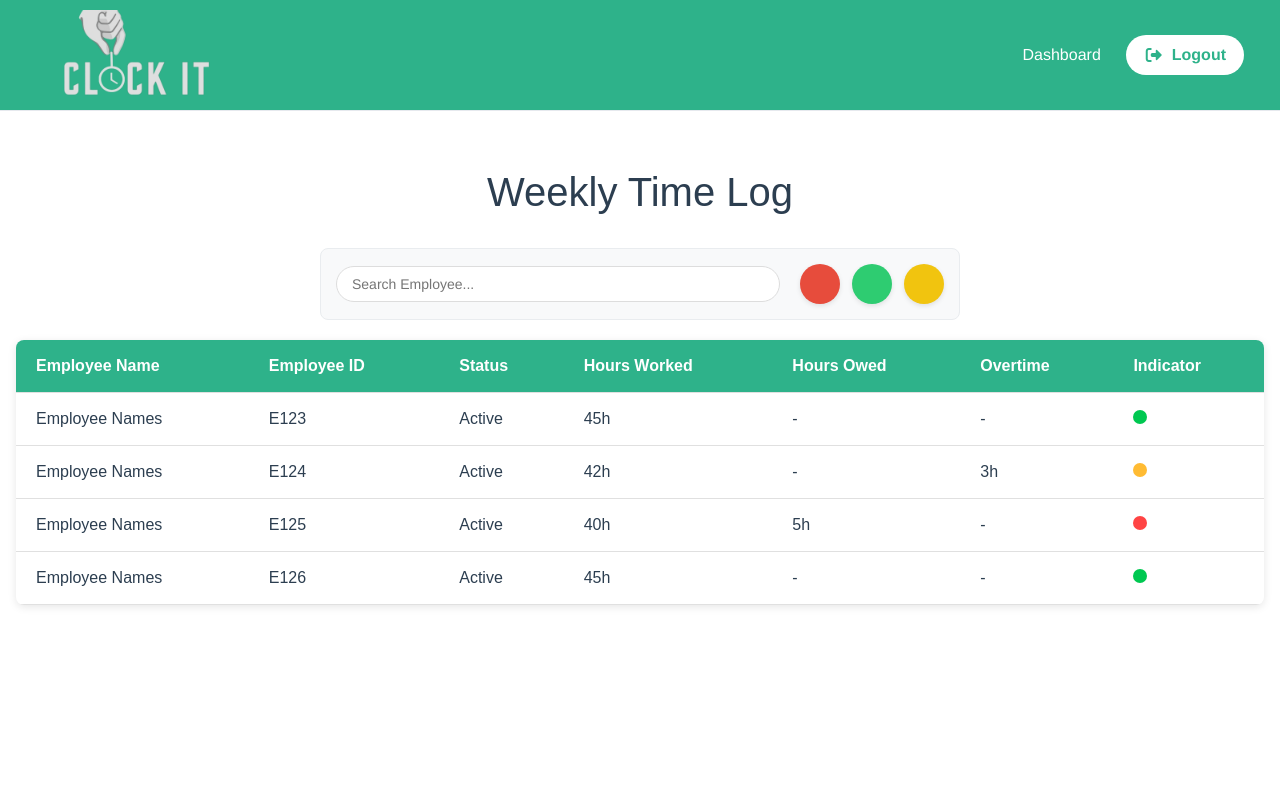
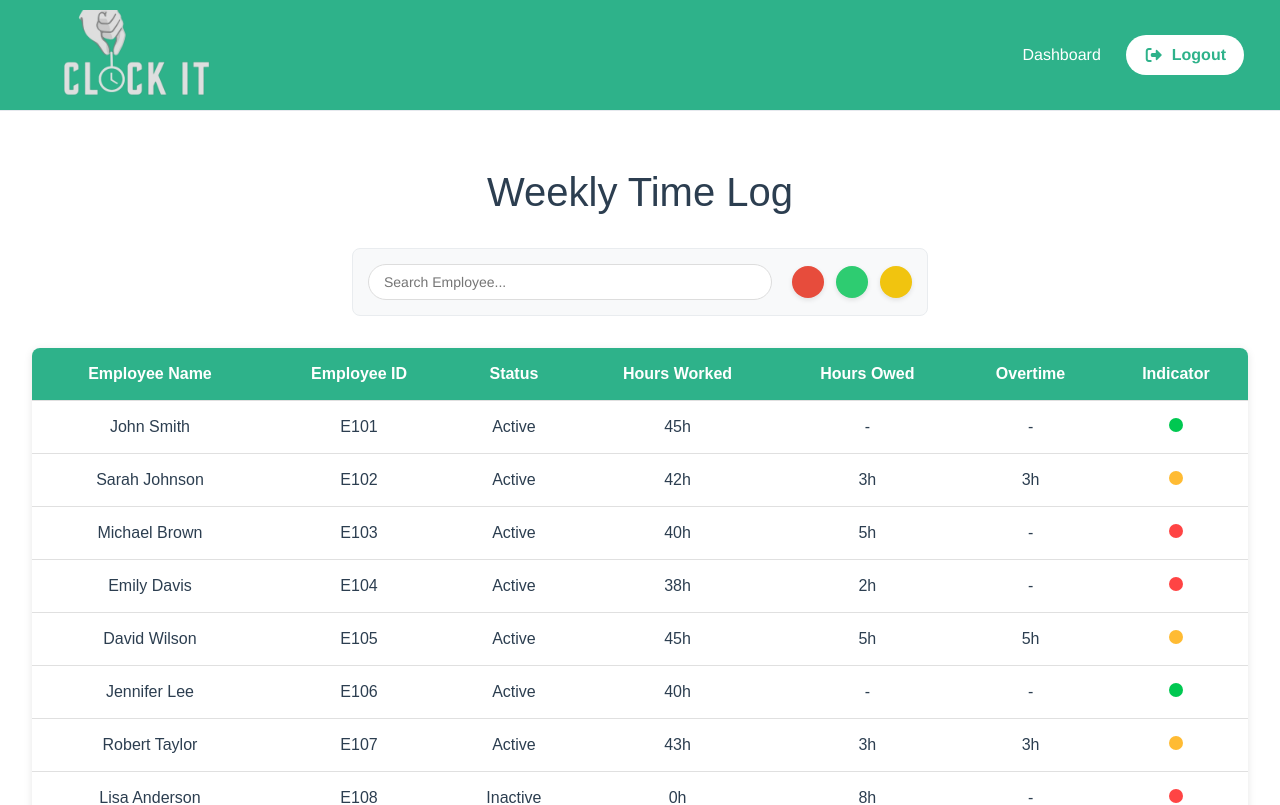
Before and after one commit to Brayn-Meyer/team-nieshaan-zoe, a Vue app in the folder Fontend/: page /Timelog in a window 1280 px wide. Shown: the top 805 px of the page. Built offline with nearby package versions, Linux system fonts and the light colour scheme; no server answers.

Commit message:
Completed frontend Timelog

```diff
--- a/Fontend/src/components/EmployeeTable.vue
+++ b/Fontend/src/components/EmployeeTable.vue
@@ -88,8 +88,8 @@
             <tr>
               <th scope="col">Name</th>
               <th scope="col">Employee ID</th>
+              <th scope="col">Department</th>
               <th scope="col">Roles</th>
-              <th scope="col">Department</th>
               <th scope="col">Status</th>
               <th scope="col">Action</th>
             </tr>
@@ -98,8 +98,8 @@
             <tr v-for="employee in filteredList" :key="employee.id">
               <td>{{ employee.name }}</td>
               <td>{{ employee.employeeId }}</td>
+             <td>{{ employee.department }}</td>
               <td>{{ employee.roles }}</td>
-              <td>{{ employee.department }}</td>
               <td>{{ employee.status }}</td>
               <td>
                 <div class="dropdown">
@@ -1338,7 +1338,6 @@ th {
 .employee-table {
   margin: 0 auto;
   width: 95%;
-
   border-radius: 8px;
   box-shadow: 0 2px 4px rgba(0, 0, 0, 0.1);
 }
--- a/Fontend/src/components/TimeLog.vue
+++ b/Fontend/src/components/TimeLog.vue
@@ -13,13 +13,13 @@
         </tr>
       </thead>
       <tbody>
-        <tr v-for="employee in employees" :key="employee.id">
+        <tr v-for="employee in filteredEmployees" :key="employee.id">
           <td>{{ employee.name }}</td>
           <td>{{ employee.id }}</td>
           <td>{{ employee.status }}</td>
-          <td>{{ employee.hoursWorked }}</td>
-          <td>{{ employee.hoursOwed || '-' }}</td>
-          <td>{{ employee.overtime || '-' }}</td>
+          <td>{{ employee.hoursWorked }}h</td>
+          <td>{{ employee.hoursOwed > 0 ? employee.hoursOwed + 'h' : '-' }}</td>
+          <td>{{ employee.overtime > 0 ? employee.overtime + 'h' : '-' }}</td>
           <td>
             <span
               class="indicator"
@@ -28,65 +28,219 @@
                 'yellow': employee.indicator === 'yellow',
                 'red': employee.indicator === 'red'
               }"
+              @click="handleIndicatorClick(employee)"
             ></span>
           </td>
         </tr>
       </tbody>
     </table>
+
+    <div v-if="showPopup" class="popup-overlay">
+      <div class="popup-container">
+        <div class="popup-content">
+          <h3>Hours are balanced.</h3>
+          <p>Confirm changes for {{ popupEmployee?.name }}?</p>
+          <div class="popup-buttons">
+            <button class="popup-btn popup-btn-no" @click="cancelChange">No</button>
+            <button class="popup-btn popup-btn-yes" @click="confirmChange">Yes</button>
+          </div>
+        </div>
+      </div>
+    </div>
   </div>
 </template>
 
-<script setup>
-const employees = [
-  { name: "Employee Names", id: "E123", status: "Active", hoursWorked: "45h", hoursOwed: "-", overtime: "-", indicator: "green" },
-  { name: "Employee Names", id: "E124", status: "Active", hoursWorked: "42h", hoursOwed: "-", overtime: "3h", indicator: "yellow" },
-  { name: "Employee Names", id: "E125", status: "Active", hoursWorked: "40h", hoursOwed: "5h", overtime: "-", indicator: "red" },
-  { name: "Employee Names", id: "E126", status: "Active", hoursWorked: "45h", hoursOwed: "-", overtime: "-", indicator: "green" }
-];
+<script>
+export default {
+  name: 'TimeLog',
+  props: {
+    filterData: {
+      type: Object,
+      default: () => ({ search: '', filter: null })
+    }
+  },
+  data() {
+    return {
+      employees: [
+        { name: "John Smith", id: "E101", status: "Active", hoursWorked: 45, hoursOwed: 0, overtime: 0, indicator: "green" },
+        { name: "Sarah Johnson", id: "E102", status: "Active", hoursWorked: 42, hoursOwed: 3, overtime: 3, indicator: "yellow" },
+        { name: "Michael Brown", id: "E103", status: "Active", hoursWorked: 40, hoursOwed: 5, overtime: 0, indicator: "red" },
+        { name: "Emily Davis", id: "E104", status: "Active", hoursWorked: 38, hoursOwed: 2, overtime: 0, indicator: "red" },
+        { name: "David Wilson", id: "E105", status: "Active", hoursWorked: 45, hoursOwed: 5, overtime: 5, indicator: "yellow" },
+        { name: "Jennifer Lee", id: "E106", status: "Active", hoursWorked: 40, hoursOwed: 0, overtime: 0, indicator: "green" },
+        { name: "Robert Taylor", id: "E107", status: "Active", hoursWorked: 43, hoursOwed: 3, overtime: 3, indicator: "yellow" },
+        { name: "Lisa Anderson", id: "E108", status: "Inactive", hoursWorked: 0, hoursOwed: 8, overtime: 0, indicator: "red" },
+        { name: "James Martinez", id: "E109", status: "Active", hoursWorked: 47, hoursOwed: 7, overtime: 7, indicator: "yellow" },
+        { name: "Amanda White", id: "E110", status: "Active", hoursWorked: 39, hoursOwed: 1, overtime: 0, indicator: "red" },
+        { name: "Christopher Garcia", id: "E111", status: "Active", hoursWorked: 41, hoursOwed: 0, overtime: 1, indicator: "green" },
+        { name: "Michelle Rodriguez", id: "E112", status: "Active", hoursWorked: 37, hoursOwed: 3, overtime: 0, indicator: "red" }
+      ],
+      showPopup: false,
+      popupEmployee: null
+    }
+  },
+  computed: {
+    filteredEmployees() {
+      let filtered = this.employees;
+
+      if (this.filterData.search) {
+        const query = this.filterData.search.toLowerCase();
+        filtered = filtered.filter(employee =>
+          employee.name.toLowerCase().includes(query) ||
+          employee.id.toLowerCase().includes(query)
+        );
+      }
+
+      if (this.filterData.filter) {
+        filtered = filtered.filter(employee =>
+          employee.indicator === this.filterData.filter
+        );
+      }
+
+      return filtered;
+    }
+  },
+  methods: {
+    handleIndicatorClick(employee) {
+      if (employee.indicator === 'yellow') {
+        this.popupEmployee = employee;
+        this.showPopup = true;
+      }
+    },
+    confirmChange() {
+      if (this.popupEmployee) {
+        this.popupEmployee.indicator = 'green';
+      }
+      this.closePopup();
+    },
+    cancelChange() {
+      this.closePopup();
+    },
+    closePopup() {
+      this.showPopup = false;
+      this.popupEmployee = null;
+    }
+  }
+}
 </script>
 
 <style scoped>
 .table-container {
-  margin: 1rem;
+  margin: 2rem;
   overflow-x: auto;
   border-radius: 8px;
   margin-bottom: 2rem;
   box-shadow: 0 2px 8px rgba(0, 0, 0, 0.1);
+  position: relative;
 }
-
 .time-log-table {
   width: 100%;
   border-collapse: collapse;
-  text-align: left;
   font-family: 'Poppins', sans-serif;
 }
-
 .time-log-table thead {
   background-color: #2EB28A;
   color: white;
 }
-
 .time-log-table th, .time-log-table td {
   padding: 14px 20px;
-  border-bottom: 1px solid #e0e0e0;
+  border-bottom: 1px solid #E0E0E0;
 }
-
 .indicator {
   display: inline-block;
   width: 14px;
   height: 14px;
   border-radius: 50%;
+  cursor: pointer;
+  transition: transform 0.2s;
+}
+.indicator:hover {
+  transform: scale(1.2);
+}
+.indicator.green {
+  background-color: #00C851;
+}
+.indicator.yellow {
+  background-color: #FFBB33;
+}
+.indicator.red {
+  background-color: #FF4444;
 }
 
-.indicator.green {
-  background-color: #00c851;
+.popup-overlay {
+  position: fixed;
+  top: 0;
+  left: 0;
+  width: 100%;
+  height: 100%;
+  background-color: rgba(0, 0, 0, 0.5);
+  display: flex;
+  justify-content: center;
+  align-items: center;
+  z-index: 1000;
 }
 
-.indicator.yellow {
-  background-color: #ffbb33;
+.popup-container {
+  background: white;
+  border-radius: 12px;
+  padding: 30px;
+  box-shadow: 0 10px 30px rgba(0, 0, 0, 0.3);
+  min-width: 400px;
+  text-align: center;
 }
 
-.indicator.red {
-  background-color: #ff4444;
+.popup-content h3 {
+  margin: 0 0 10px 0;
+  font-size: 20px;
+  font-weight: 600;
+  color: #333;
+  font-family: 'Poppins', sans-serif;
+}
+
+.popup-content p {
+  margin: 0 0 25px 0;
+  font-size: 16px;
+  color: #666;
+  font-family: 'Poppins', sans-serif;
+}
+
+.popup-buttons {
+  display: flex;
+  gap: 15px;
+  justify-content: center;
+}
+
+.popup-btn {
+  padding: 12px 30px;
+  border: none;
+  border-radius: 8px;
+  font-size: 14px;
+  font-weight: 600;
+  cursor: pointer;
+  transition: all 0.3s ease;
+  font-family: 'Poppins', sans-serif;
+  min-width: 100px;
+}
+
+.popup-btn-no {
+  background-color: #f8f9fa;
+  color: #333;
+  border: 2px solid #dee2e6;
+}
+
+.popup-btn-no:hover {
+  background-color: #e9ecef;
+  border-color: #adb5bd;
+}
+
+.popup-btn-yes {
+  background-color: #2EB28A;
+  color: white;
+  border: 2px solid #2EB28A;
+}
+
+.popup-btn-yes:hover {
+  background-color: #26997a;
+  border-color: #26997a;
 }
 </style>
--- a/Fontend/src/components/TimelogFilters.vue
+++ b/Fontend/src/components/TimelogFilters.vue
@@ -14,22 +14,22 @@
       <div class="filter-buttons">
         <button
           class="filter-btn btn-red"
-          :class="{ active: activeFilter === 'owed' }"
-          @click="setFilter('owed')"
+          :class="{ active: activeFilter === 'red' }"
+          @click="setFilter('red')"
         >
           <span class="tooltip">Hours Owed</span>
         </button>
         <button
           class="filter-btn btn-green"
-          :class="{ active: activeFilter === 'worked' }"
-          @click="setFilter('worked')"
+          :class="{ active: activeFilter === 'green' }"
+          @click="setFilter('green')"
         >
           <span class="tooltip">Hours Worked</span>
         </button>
         <button
           class="filter-btn btn-yellow"
-          :class="{ active: activeFilter === 'overtime' }"
-          @click="setFilter('overtime')"
+          :class="{ active: activeFilter === 'yellow' }"
+          @click="setFilter('yellow')"
         >
           <span class="tooltip">Hours Overtime</span>
         </button>
@@ -37,6 +37,7 @@
     </div>
   </div>
 </template>
+
 <script>
 export default {
   name: 'TimelogFilters',
@@ -65,6 +66,7 @@ export default {
   }
 }
 </script>
+
 <style scoped>
 h1{
     text-align: center;
@@ -75,11 +77,11 @@ h1{
 .timelog-filters {
   margin-bottom: 20px;
   display: flex;
-  justify-content: center; /* Center the filter section */
+  justify-content: center;
 }
 .filter-section {
   display: flex;
-  width: 50%; /* Set to 50% width */
+  width: 45%;
   gap: 20px;
   align-items: center;
   padding: 15px;
@@ -88,7 +90,7 @@ h1{
   border: 1px solid #E9ECEF;
 }
 .search-container {
-  flex: 1; /* Take available space */
+  flex: 1;
   min-width: 0;
 }
 .search-input {
@@ -111,10 +113,10 @@ h1{
   flex-shrink: 0;
 }
 .filter-btn {
-  width: 40px;
-  height: 40px;
+  width: 32px;
+  height: 32px;
   border-radius: 50%;
-  border: none;
+  border: 2px solid transparent;
   cursor: pointer;
   transition: all 0.3s;
   position: relative;
@@ -127,6 +129,7 @@ h1{
 .filter-btn.active {
   transform: translateY(0);
   box-shadow: 0 0 0 3px rgba(0, 0, 0, 0.2);
+  border: 2px solid #000000;
 }
 .btn-red {
   background-color: #E74C3C;
@@ -167,7 +170,7 @@ h1{
   opacity: 1;
   visibility: visible;
 }
-/* Responsive design */
+
 @media (max-width: 768px) {
   .filter-section {
     width: 90%;
--- a/Fontend/src/views/Timelog.View.vue
+++ b/Fontend/src/views/Timelog.View.vue
@@ -1,9 +1,10 @@
 <template>
-<NavComp/>
-<br><br><br><br><br><br><br>
-<TimelogFilters/>
-<TimeLog/>
+  <NavComp/>
+  <br><br><br><br><br><br><br>
+  <TimelogFilters @filter-changed="handleFilterChange"/>
+  <TimeLog :filterData="filters"/>
 </template>
+
 <script>
 import TimeLog from '@/components/TimeLog.vue';
 import NavComp from '@/components/NavComp.vue'
@@ -12,9 +13,23 @@ import TimelogFilters from '@/components/TimelogFilters.vue';
 export default {
   components: {
     TimeLog,
-  	NavComp,
+    NavComp,
     TimelogFilters
-	},
+  },
+  data() {
+    return {
+      filters: {
+        search: '',
+        filter: null
+      }
+    }
+  },
+  methods: {
+    handleFilterChange(filterData) {
+      this.filters.search = filterData.search;
+      this.filters.filter = filterData.filter;
+    }
+  }
 };
 </script>
 
```
